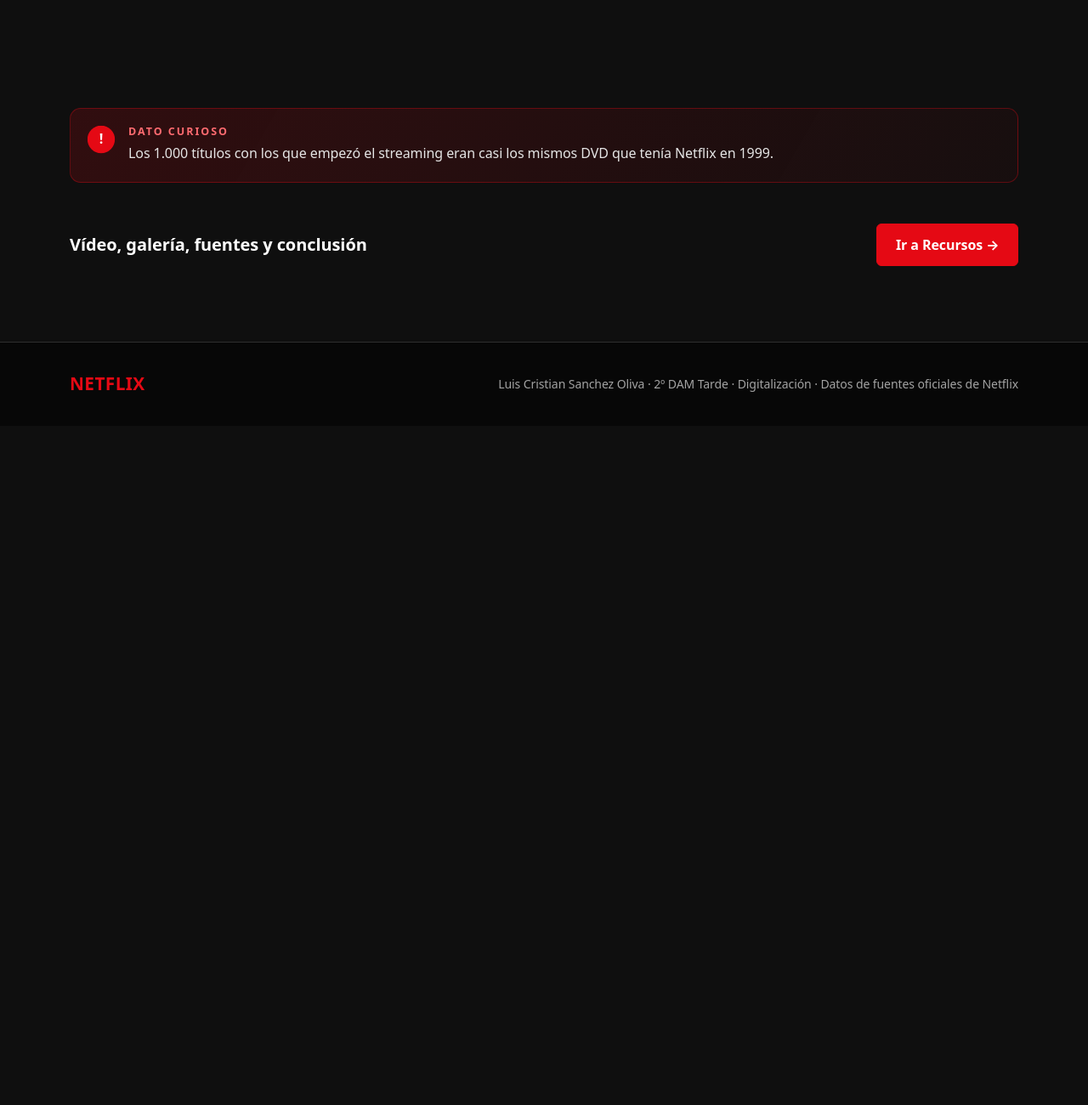
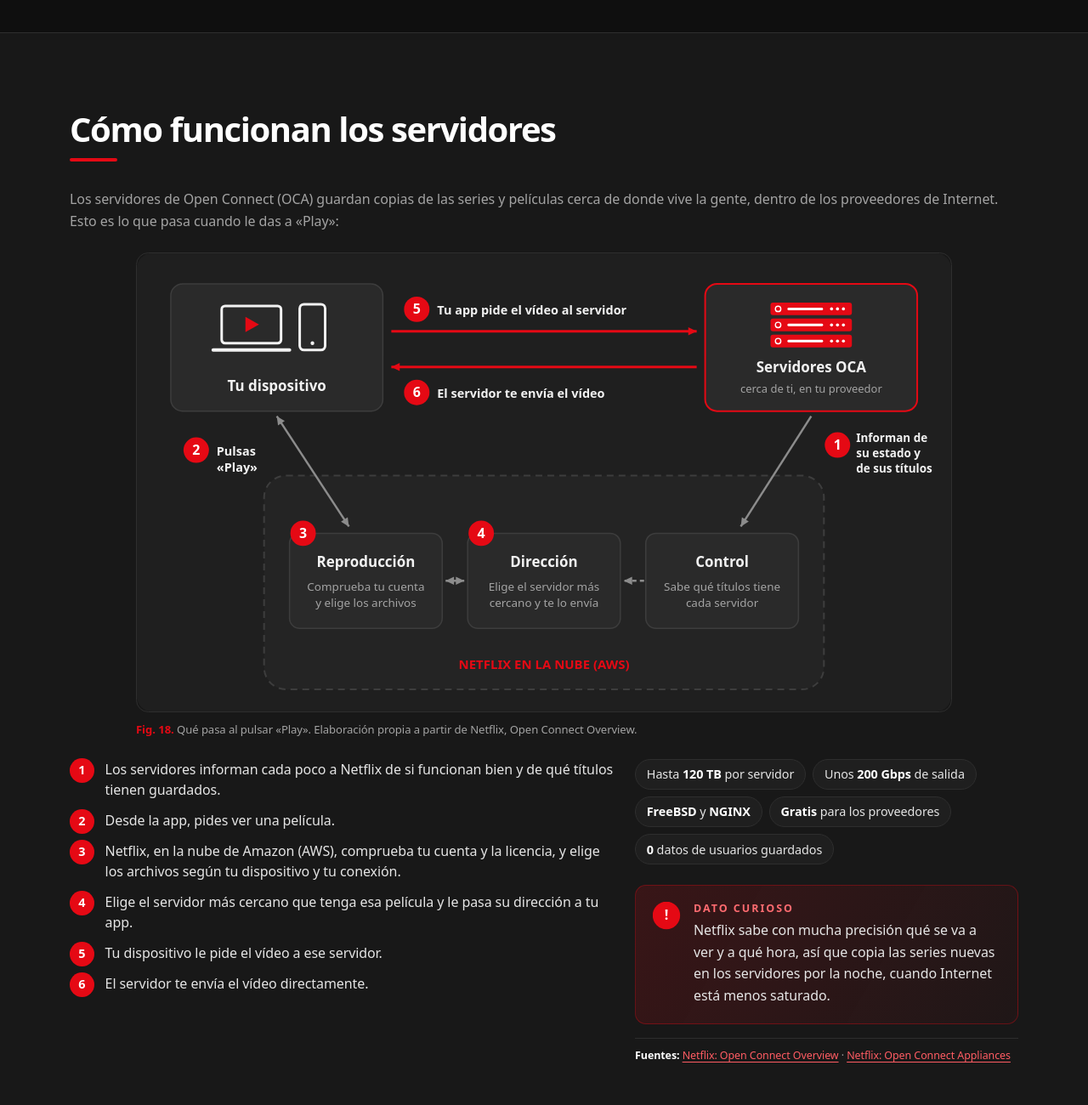
Before and after one commit to lcris-so/demo-digitilizacion, a plain HTML site: page evolucion.html in a window 1280 px wide. Shown: the part 8980-10280 px from the top of the page at 85% size. Before the commit the page ends 9481 px from the top, so only its background shows below. Drawn offline with nearby package versions, Linux system fonts and the light colour scheme.

Commit message:
Añade la sección de cómo funcionan los servidores de Netflix
- Diagrama propio de los 6 pasos al pulsar Play (Open Connect) en Evolución.
- Pasos, cifras de los servidores y dato curioso.
- Fuentes de Open Connect en el registro de Recursos.

```diff
--- a/css/style.css
+++ b/css/style.css
@@ -927,3 +927,57 @@ html:not(.js) .barra-fill,
   border: 1px solid var(--borde);
   background: #000;
 }
+
+.diagrama-servidores {
+  max-width: 60rem;
+}
+
+.diagrama-servidores img {
+  display: block;
+  width: 100%;
+  height: auto;
+  border: 1px solid var(--borde);
+  border-radius: .9rem;
+}
+
+.diagrama-servidores figcaption {
+  margin-top: .6rem;
+  color: var(--texto-suave);
+  font-size: .82rem;
+}
+
+.diagrama-servidores figcaption strong {
+  color: var(--rojo);
+}
+
+.pasos-servidor {
+  counter-reset: paso;
+  list-style: none;
+  margin: 0;
+  padding: 0;
+  display: grid;
+  gap: .75rem;
+}
+
+.pasos-servidor li {
+  counter-increment: paso;
+  position: relative;
+  padding-left: 2.6rem;
+  line-height: 1.5;
+}
+
+.pasos-servidor li::before {
+  content: counter(paso);
+  position: absolute;
+  left: 0;
+  top: -.05rem;
+  width: 1.8rem;
+  height: 1.8rem;
+  display: grid;
+  place-items: center;
+  border-radius: 50%;
+  background: var(--rojo);
+  color: #fff;
+  font-weight: 700;
+  font-size: .9rem;
+}
--- a/evolucion.html
+++ b/evolucion.html
@@ -219,6 +219,43 @@
       </div>
     </section>
 
+    <section class="section-space section-alt" id="servidores" aria-labelledby="titulo-servidores">
+      <div class="container">
+        <h2 id="titulo-servidores" class="section-title reveal">Cómo funcionan los servidores</h2>
+        <p class="texto-suave mb-4 reveal">Los servidores de Open Connect (OCA) guardan copias de las series y películas cerca de donde vive la gente, dentro de los proveedores de Internet. Esto es lo que pasa cuando le das a «Play»:</p>
+        <figure class="figura-centrada diagrama-servidores reveal zoom mb-4">
+          <img src="img/servidores-play.svg" width="960" height="540" alt="Diagrama en 6 pasos: los servidores OCA informan a Netflix de su estado; pulsas Play; Netflix comprueba tu cuenta y elige los archivos; elige el servidor más cercano y te envía su dirección; tu app pide el vídeo a ese servidor; y el servidor te lo envía.">
+          <figcaption><strong>Fig. 18.</strong> Qué pasa al pulsar «Play». Elaboración propia a partir de Netflix, Open Connect Overview.</figcaption>
+        </figure>
+        <div class="row g-4">
+          <div class="col-lg-7 reveal izq">
+            <ol class="pasos-servidor">
+              <li>Los servidores informan cada poco a Netflix de si funcionan bien y de qué títulos tienen guardados.</li>
+              <li>Desde la app, pides ver una película.</li>
+              <li>Netflix, en la nube de Amazon (AWS), comprueba tu cuenta y la licencia, y elige los archivos según tu dispositivo y tu conexión.</li>
+              <li>Elige el servidor más cercano que tenga esa película y le pasa su dirección a tu app.</li>
+              <li>Tu dispositivo le pide el vídeo a ese servidor.</li>
+              <li>El servidor te envía el vídeo directamente.</li>
+            </ol>
+          </div>
+          <div class="col-lg-5 reveal der">
+            <ul class="chips">
+              <li>Hasta <strong>120 TB</strong> por servidor</li>
+              <li>Unos <strong>200 Gbps</strong> de salida</li>
+              <li><strong>FreeBSD</strong> y <strong>NGINX</strong></li>
+              <li><strong>Gratis</strong> para los proveedores</li>
+              <li><strong>0</strong> datos de usuarios guardados</li>
+            </ul>
+            <aside class="dato-curioso mt-4" aria-labelledby="titulo-curioso-servidores">
+              <h3 id="titulo-curioso-servidores">Dato curioso</h3>
+              <p>Netflix sabe con mucha precisión qué se va a ver y a qué hora, así que copia las series nuevas en los servidores por la noche, cuando Internet está menos saturado.</p>
+            </aside>
+            <p class="hito-fuente mt-3 mb-0"><b>Fuentes:</b> <a href="https://openconnect.netflix.com/Open-Connect-Overview.pdf" target="_blank" rel="noopener">Netflix: Open Connect Overview</a> · <a href="https://openconnect.netflix.com/en/appliances/" target="_blank" rel="noopener">Netflix: Open Connect Appliances</a></p>
+          </div>
+        </div>
+      </div>
+    </section>
+
     <section class="section-space" aria-labelledby="titulo-siguiente">
       <div class="container">
         <aside class="dato-curioso mb-5 reveal zoom" aria-labelledby="titulo-curioso-hito">
```
Also changed, not shown: recursos.html (+2 -0 lines), img/servidores-play.svg (added).
